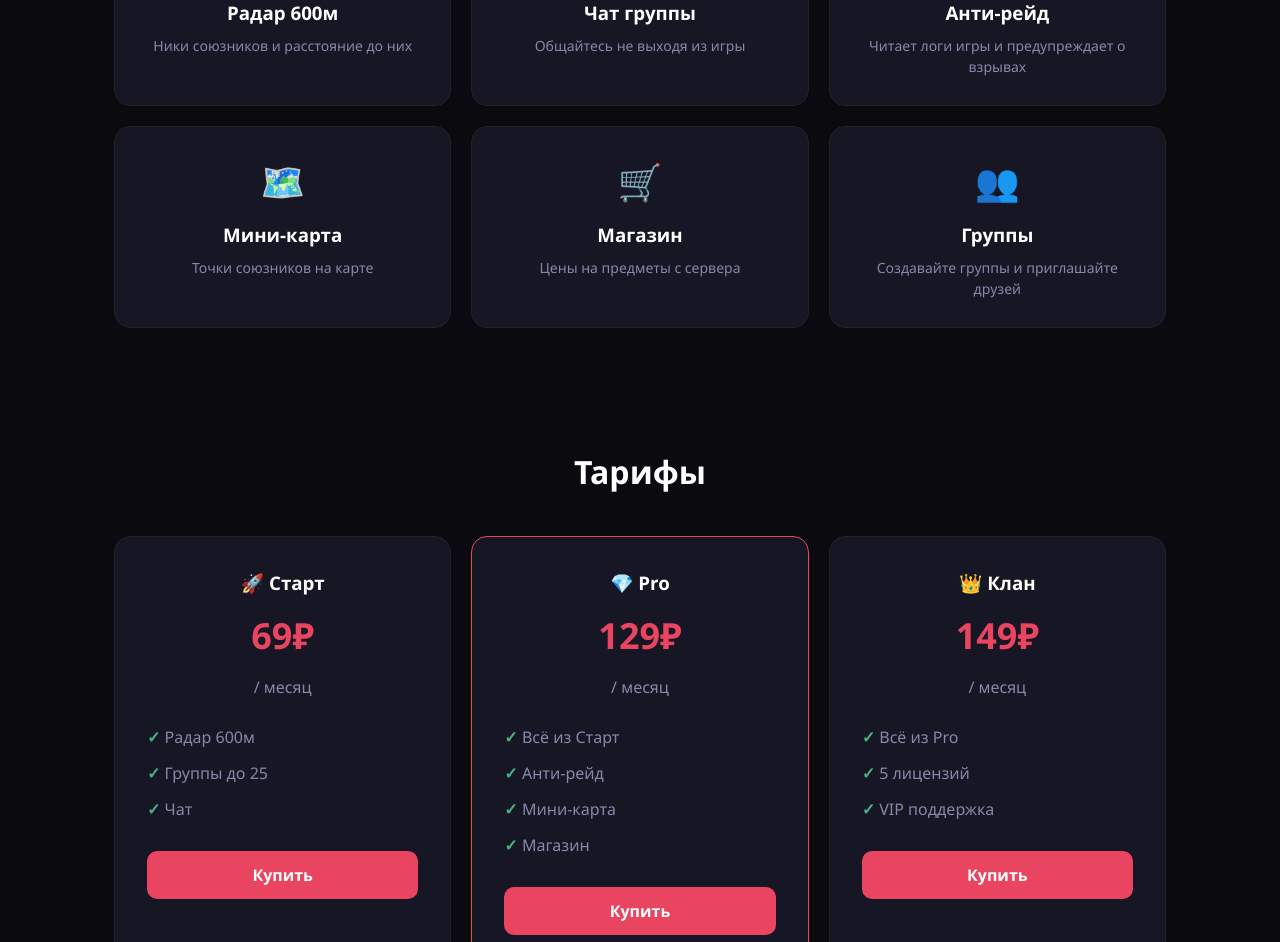
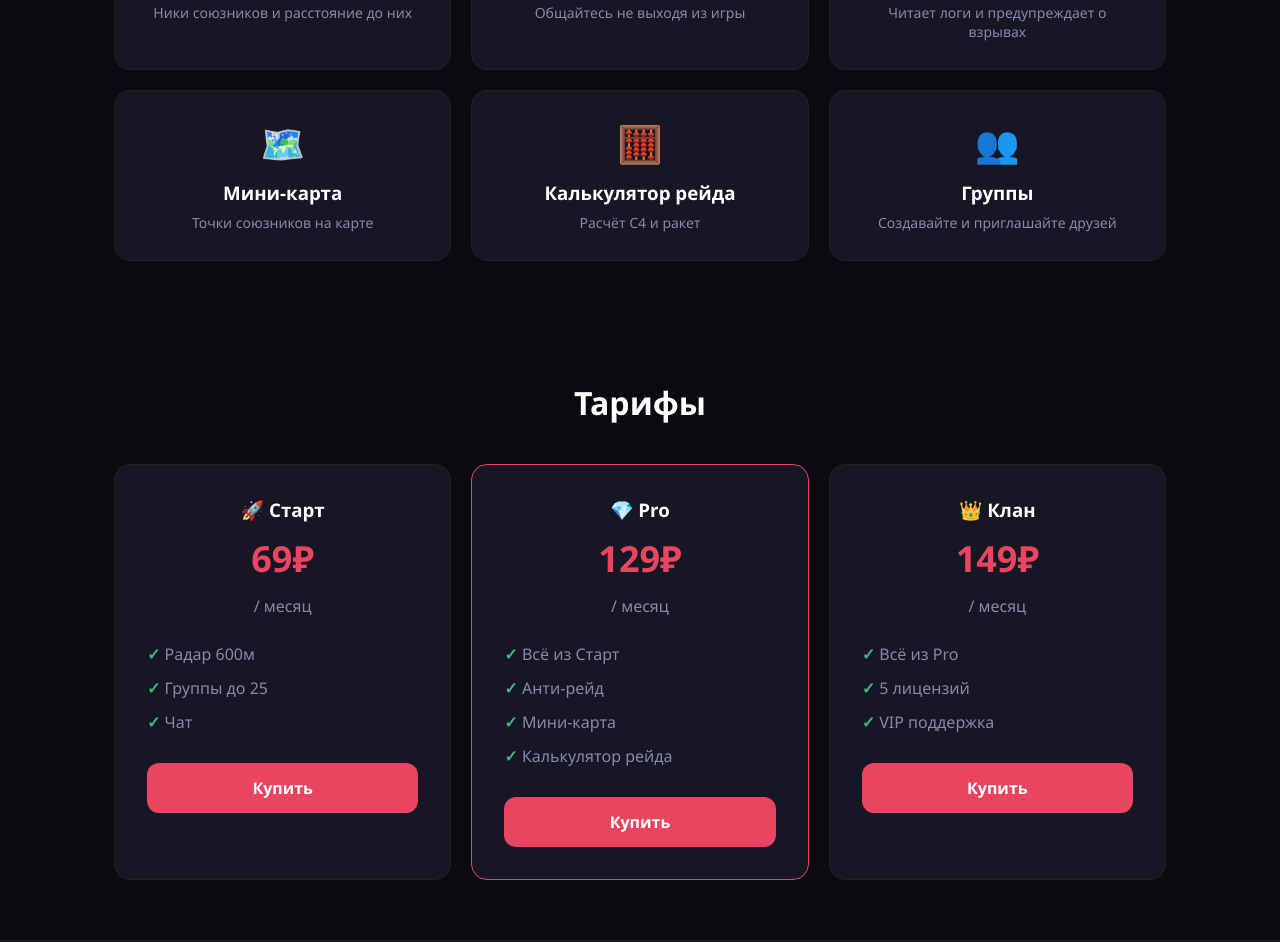
Before and after one commit to sashaster-cmd/groupradar, a plain HTML site: page index.html in a window 1280 px wide. Shown: the part 722-1664 px from the top of the page. Drawn offline with Linux system fonts and the light colour scheme.

Commit message:
Update index.html

```diff
--- a/index.html
+++ b/index.html
@@ -1,3 +1,4 @@
+
 <!DOCTYPE html>
 <html lang="ru">
 <head>
@@ -6,62 +7,35 @@
     <title>GroupRadar Pro — Радар для Rust</title>
     <style>
         :root {
-            --bg: #0a0a0f;
-            --card: #161625;
-            --accent: #e94560;
-            --accent2: #5865f2;
-            --text: #ffffff;
-            --muted: #8888aa;
-            --green: #43b581;
-            --radius: 16px;
+            --bg: #0a0a0f; --card: #161625; --accent: #e94560;
+            --accent2: #5865f2; --text: #fff; --muted: #8888aa; --green: #43b581;
         }
         * { margin: 0; padding: 0; box-sizing: border-box; }
-        body {
-            font-family: 'Segoe UI', system-ui, sans-serif;
-            background: var(--bg);
-            color: var(--text);
-            line-height: 1.5;
-        }
+        body { font-family: 'Segoe UI', sans-serif; background: var(--bg); color: var(--text); }
         .container { max-width: 1100px; margin: 0 auto; padding: 0 24px; }
-        .header {
-            position: fixed; top: 0; left: 0; right: 0; z-index: 100;
-            background: rgba(10,10,15,0.9); backdrop-filter: blur(10px);
-            border-bottom: 1px solid #222;
-        }
+        .header { position: fixed; top: 0; left: 0; right: 0; z-index: 100; background: rgba(10,10,15,0.9); backdrop-filter: blur(10px); border-bottom: 1px solid #222; }
         .header .container { display: flex; align-items: center; justify-content: space-between; height: 60px; }
         .logo { font-size: 22px; font-weight: 700; color: var(--accent); }
-        .btn {
-            display: inline-block; padding: 12px 28px; border-radius: 10px;
-            font-weight: 600; text-decoration: none; transition: all 0.2s;
-        }
-        .btn-primary { background: var(--accent); color: #fff; }
-        .btn-primary:hover { background: #c73b52; transform: translateY(-2px); }
-        .btn-download {
-            background: var(--accent2); color: #fff; font-size: 18px;
-            padding: 16px 40px; border-radius: 14px;
-        }
+        .btn { display: inline-block; padding: 14px 32px; border-radius: 12px; font-weight: 600; text-decoration: none; transition: all 0.2s; }
+        .btn-download { background: var(--accent2); color: #fff; font-size: 20px; }
         .btn-download:hover { background: #4752c4; transform: translateY(-2px); }
+        .btn-buy { background: var(--accent); color: #fff; }
+        .btn-buy:hover { background: #c73b52; }
         .hero { padding: 120px 0 60px; text-align: center; }
         .hero h1 { font-size: 48px; font-weight: 800; margin-bottom: 16px; }
+        .hero span { color: var(--accent); }
         .hero p { color: var(--muted); font-size: 18px; margin-bottom: 32px; }
-        .hero span { color: var(--accent); }
         .features { padding: 60px 0; }
         .features h2 { text-align: center; font-size: 32px; margin-bottom: 40px; }
         .features-grid { display: grid; grid-template-columns: repeat(3, 1fr); gap: 20px; }
-        .feature-card {
-            background: var(--card); padding: 28px; border-radius: var(--radius);
-            text-align: center; border: 1px solid #222;
-        }
+        .feature-card { background: var(--card); padding: 28px; border-radius: 16px; text-align: center; border: 1px solid #222; }
         .feature-icon { font-size: 36px; margin-bottom: 12px; }
         .feature-card h3 { margin-bottom: 8px; }
         .feature-card p { color: var(--muted); font-size: 14px; }
         .pricing { padding: 60px 0; }
         .pricing h2 { text-align: center; font-size: 32px; margin-bottom: 40px; }
         .pricing-grid { display: grid; grid-template-columns: repeat(3, 1fr); gap: 20px; }
-        .price-card {
-            background: var(--card); padding: 32px; border-radius: var(--radius);
-            text-align: center; border: 1px solid #222;
-        }
+        .price-card { background: var(--card); padding: 32px; border-radius: 16px; text-align: center; border: 1px solid #222; }
         .price-card.popular { border-color: var(--accent); }
         .price { font-size: 36px; font-weight: 800; color: var(--accent); margin: 12px 0; }
         .period { color: var(--muted); margin-bottom: 20px; }
@@ -86,87 +60,47 @@
 <section class="hero">
     <div class="container">
         <h1>Видь <span>всю команду</span> в Rust</h1>
-        <p>Радар 600м • Чат • Анти-рейд • Магазин • Мини-карта<br>Работает на любом сервере без банов</p>
-        <a href="#" class="btn btn-download">⬇ Скачать GroupRadar Pro</a>
-        <p style="margin-top:12px;font-size:14px;color:var(--muted);">Версия 3.0.0 • Windows 10/11 • Бесплатный пробный период</p>
+        <p>Радар 600м • Чат • Анти-рейд • Мини-карта • Группы<br>Работает на любом сервере без банов</p>
+        <a href="GroupRadarPro.py" class="btn btn-download">⬇ Скачать GroupRadar Pro</a>
+        <p style="margin-top:12px;font-size:14px;color:var(--muted);">Версия 3.0.0 • Windows 10/11</p>
     </div>
 </section>
 
-<section class="features" id="features">
+<section class="features">
     <div class="container">
         <h2>Возможности</h2>
         <div class="features-grid">
-            <div class="feature-card">
-                <div class="feature-icon">🎯</div>
-                <h3>Радар 600м</h3>
-                <p>Ники союзников и расстояние до них</p>
-            </div>
-            <div class="feature-card">
-                <div class="feature-icon">💬</div>
-                <h3>Чат группы</h3>
-                <p>Общайтесь не выходя из игры</p>
-            </div>
-            <div class="feature-card">
-                <div class="feature-icon">💥</div>
-                <h3>Анти-рейд</h3>
-                <p>Читает логи игры и предупреждает о взрывах</p>
-            </div>
-            <div class="feature-card">
-                <div class="feature-icon">🗺️</div>
-                <h3>Мини-карта</h3>
-                <p>Точки союзников на карте</p>
-            </div>
-            <div class="feature-card">
-                <div class="feature-icon">🛒</div>
-                <h3>Магазин</h3>
-                <p>Цены на предметы с сервера</p>
-            </div>
-            <div class="feature-card">
-                <div class="feature-icon">👥</div>
-                <h3>Группы</h3>
-                <p>Создавайте группы и приглашайте друзей</p>
-            </div>
+            <div class="feature-card"><div class="feature-icon">🎯</div><h3>Радар 600м</h3><p>Ники союзников и расстояние до них</p></div>
+            <div class="feature-card"><div class="feature-icon">💬</div><h3>Чат группы</h3><p>Общайтесь не выходя из игры</p></div>
+            <div class="feature-card"><div class="feature-icon">💥</div><h3>Анти-рейд</h3><p>Читает логи и предупреждает о взрывах</p></div>
+            <div class="feature-card"><div class="feature-icon">🗺️</div><h3>Мини-карта</h3><p>Точки союзников на карте</p></div>
+            <div class="feature-card"><div class="feature-icon">🧮</div><h3>Калькулятор рейда</h3><p>Расчёт C4 и ракет</p></div>
+            <div class="feature-card"><div class="feature-icon">👥</div><h3>Группы</h3><p>Создавайте и приглашайте друзей</p></div>
         </div>
     </div>
 </section>
 
-<section class="pricing" id="pricing">
+<section class="pricing">
     <div class="container">
         <h2>Тарифы</h2>
         <div class="pricing-grid">
             <div class="price-card">
                 <h3>🚀 Старт</h3>
-                <div class="price">69₽</div>
-                <div class="period">/ месяц</div>
-                <ul>
-                    <li>Радар 600м</li>
-                    <li>Группы до 25</li>
-                    <li>Чат</li>
-                </ul>
-                <a href="https://t.me/Alexandr_2431" class="btn btn-primary" style="width:100%;">Купить</a>
+                <div class="price">69₽</div><div class="period">/ месяц</div>
+                <ul><li>Радар 600м</li><li>Группы до 25</li><li>Чат</li></ul>
+                <a href="https://t.me/Alexandr_2431" class="btn btn-buy" style="width:100%;">Купить</a>
             </div>
             <div class="price-card popular">
                 <h3>💎 Pro</h3>
-                <div class="price">129₽</div>
-                <div class="period">/ месяц</div>
-                <ul>
-                    <li>Всё из Старт</li>
-                    <li>Анти-рейд</li>
-                    <li>Мини-карта</li>
-                    <li>Магазин</li>
-                </ul>
-                <a href="https://t.me/Alexandr_2431" class="btn btn-primary" style="width:100%;">Купить</a>
+                <div class="price">129₽</div><div class="period">/ месяц</div>
+                <ul><li>Всё из Старт</li><li>Анти-рейд</li><li>Мини-карта</li><li>Калькулятор рейда</li></ul>
+                <a href="https://t.me/Alexandr_2431" class="btn btn-buy" style="width:100%;">Купить</a>
             </div>
             <div class="price-card">
                 <h3>👑 Клан</h3>
-                <div class="price">149₽</div>
-                <div class="period">/ месяц</div>
-                <ul>
-                    <li>Всё из Pro</li>
-                    <li>5 лицензий</li>
-                    <li>VIP поддержка</li>
-                </ul>
-                <a href="https://t.me/Alexandr_2431" class="btn btn-primary" style="width:100%;">Купить</a>
+                <div class="price">149₽</div><div class="period">/ месяц</div>
+                <ul><li>Всё из Pro</li><li>5 лицензий</li><li>VIP поддержка</li></ul>
+                <a href="https://t.me/Alexandr_2431" class="btn btn-buy" style="width:100%;">Купить</a>
             </div>
         </div>
     </div>
```
